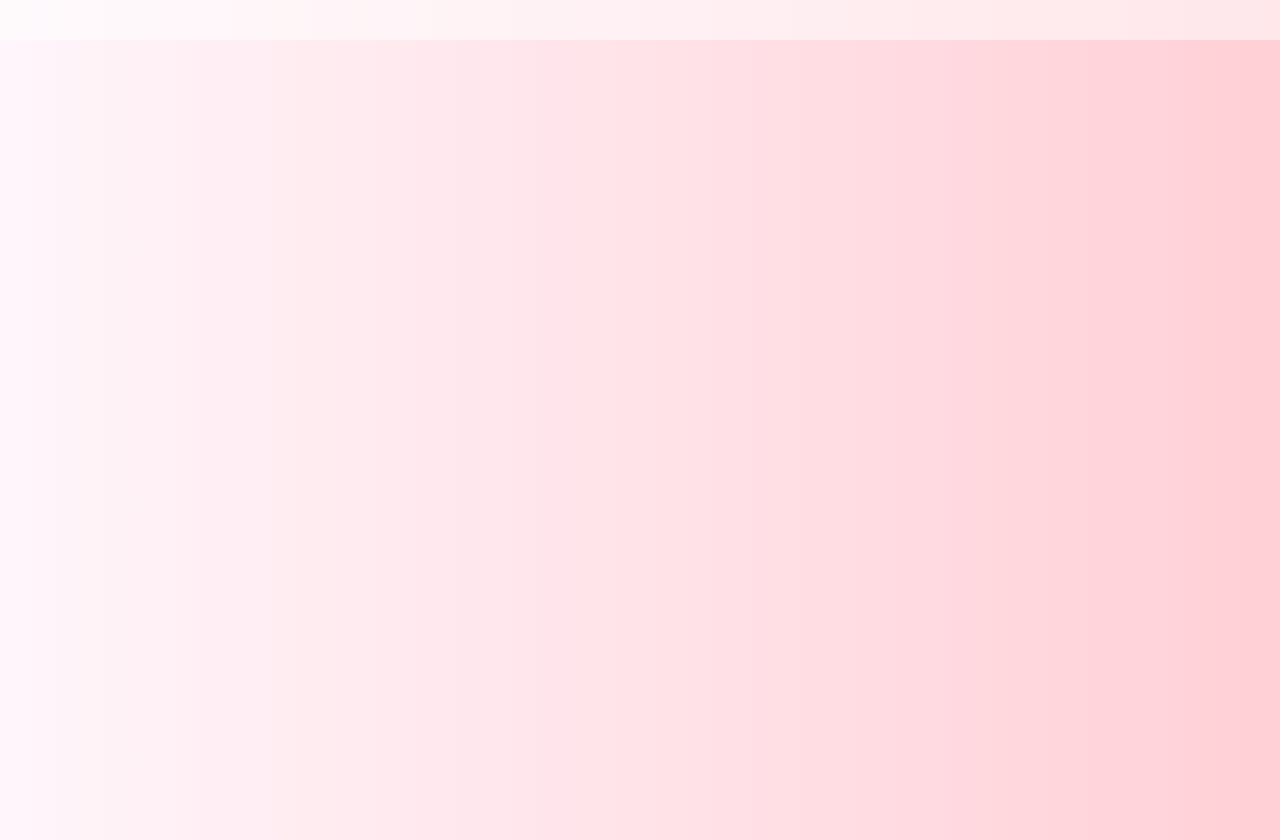
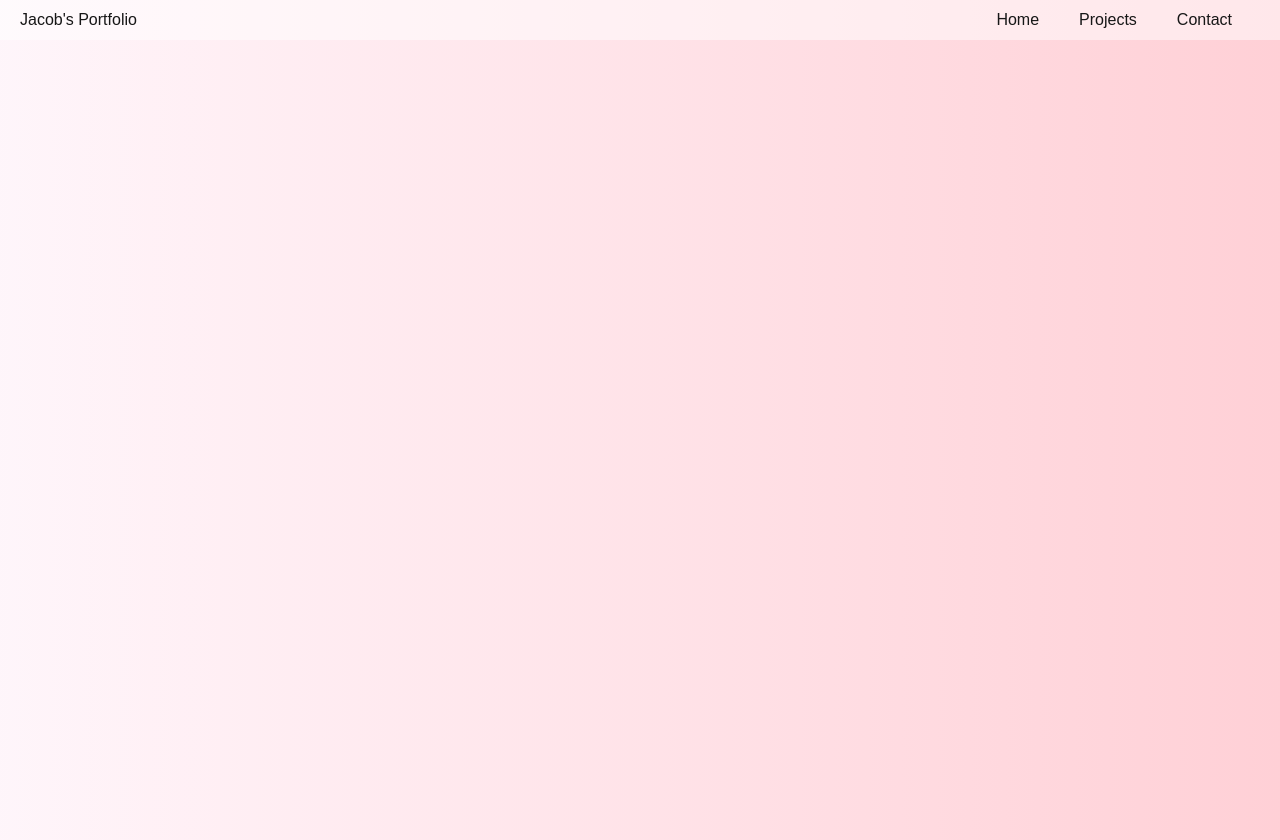
Before and after one commit to jt1732/jacobsPortfolio, a Next.js app: page / in a window 1280 px wide. Built offline with nearby package versions, Linux system fonts and the light colour scheme.

Commit message:
Completed basic header example

```diff
--- a/src/app/page.tsx
+++ b/src/app/page.tsx
@@ -4,7 +4,12 @@
   return (
         <div className={'bg-gradient-to-r from-pink-200/20 to-rose-300/50 overflow-hidden'}>
             <div className="w-screen h-10 bg-white/50 flex items-center justify-between px-5">
-
+                <h1>Jacob's Portfolio</h1>
+                <div className='flex space-x-6 pr-5'>
+                    <a className="p-2 bg-transparent hover:bg-white/40 rounded-xl">Home</a>
+                    <a className="p-2 bg-transparent hover:bg-white/40 rounded-xl">Projects</a>
+                    <a className="p-2 bg-transparent hover:bg-white/40 rounded-xl">Contact</a>
+                </div>
             </div>
             <div className={'h-screen w-screen grid grid-cols-3 grid-rows-2'}>
             </div>
```
